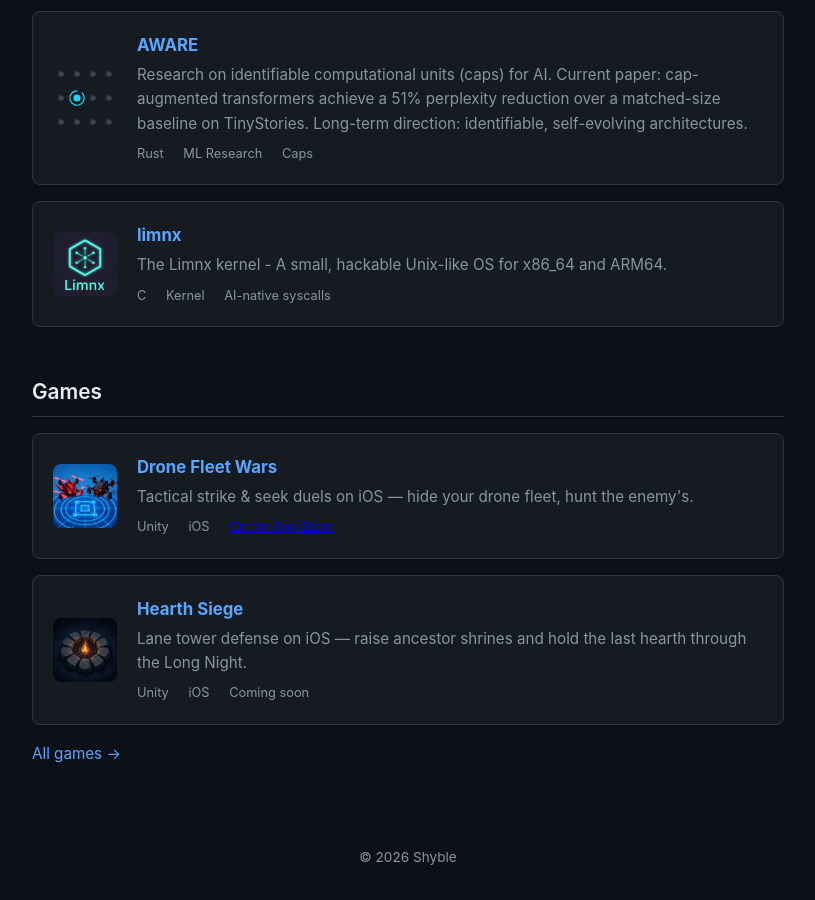
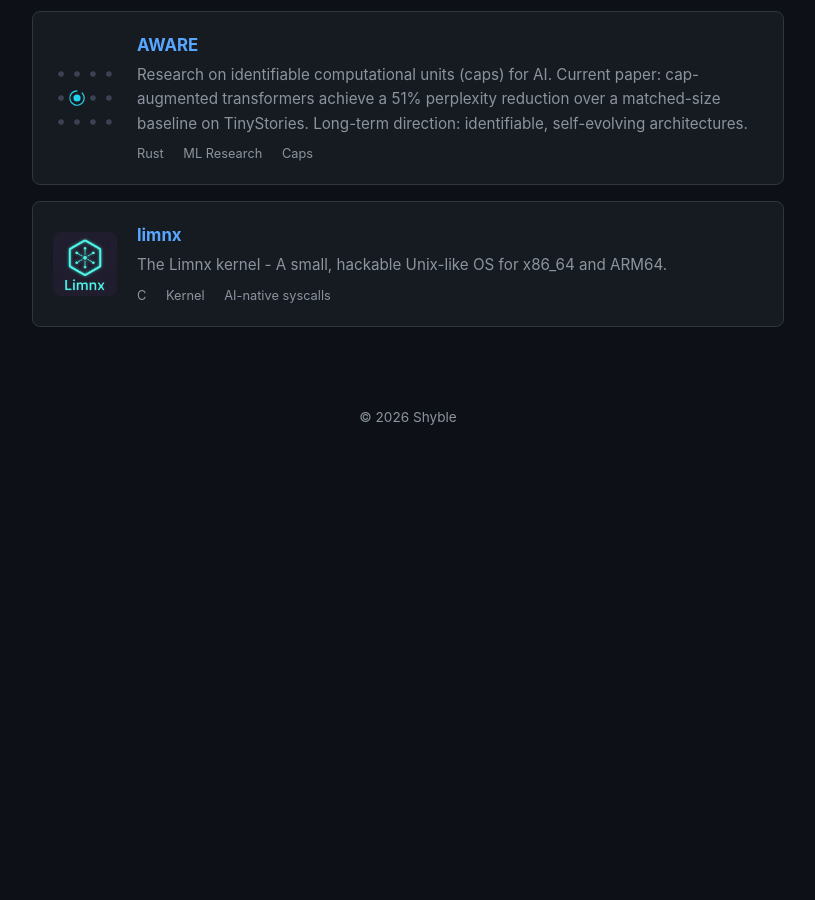
Before and after one commit to shyble/shyble.github.io, a Jekyll site: the page built from index.html, in a window 1280 px wide and 900 px high, scrolled down 1326 px. Shown: the whole window, without its empty margins (232-1047 px from the left). Built offline with Jekyll 4.4.1, drawn with Linux system fonts in a browser that asks for light colours; after the commit the page ends 1787 px from its top, so only the background shows below that; some of the changed lines change nothing that is shown.

Commit message:
Home: hide the Games section (game pages unchanged)

```diff
--- a/index.html
+++ b/index.html
@@ -103,6 +103,9 @@ title: Kürşat Kutlu Aydemir - research, software, AI
 
 </section>
 
+{% comment %}
+Games section hidden from the home page (pages under /games/ are unchanged). Remove this comment wrapper to show it again.
+
 <section>
     <h2>Games</h2>
 
@@ -136,3 +139,4 @@ title: Kürşat Kutlu Aydemir - research, software, AI
     </div>
     <a href="/games/" class="more-link">All games →</a>
 </section>
+{% endcomment %}
```
